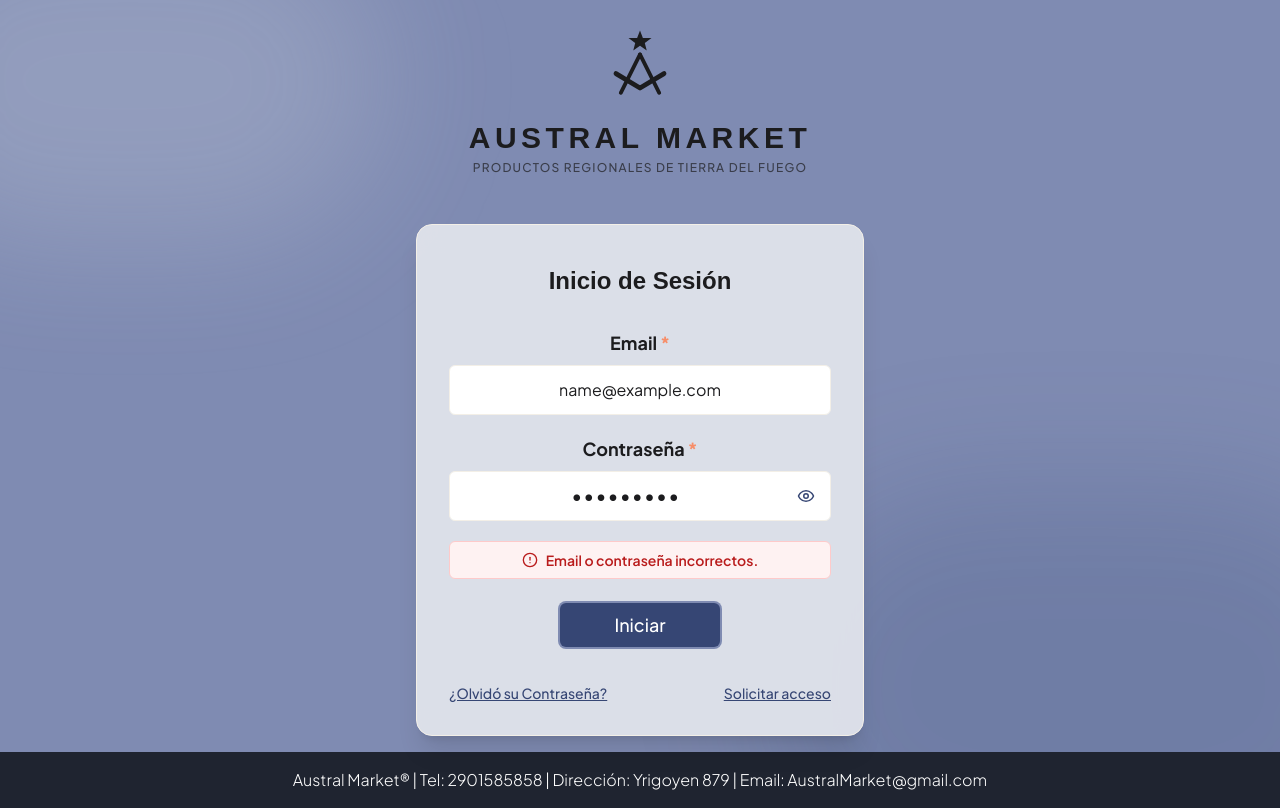
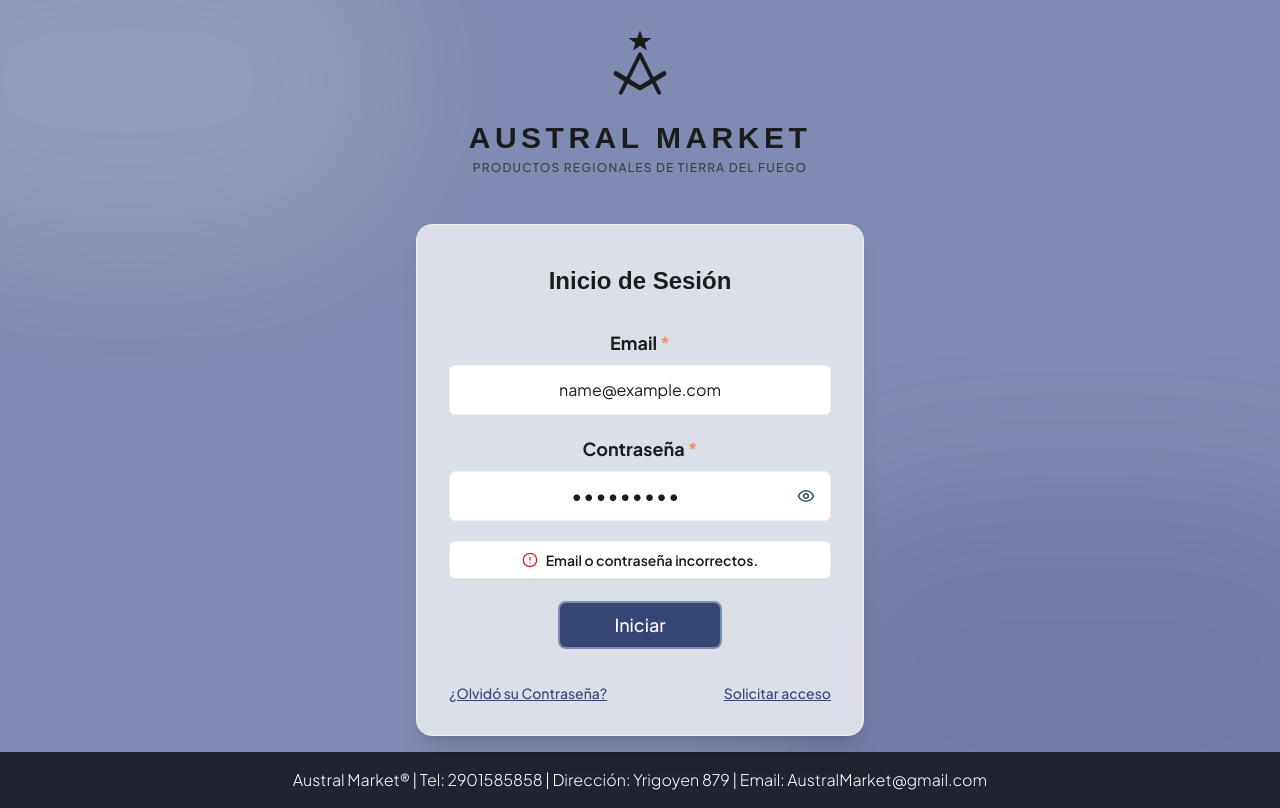
Before and after one commit to soyMat/Trabajo-Integrador-Disenio-de-Interfaces-GRUPO-2, a React (Vite) app: page /login in a window 1280 px wide. Both pictures are taken after typing "name@example.com", "Sample123" into the empty fields and a click on the button "Iniciar". Built offline with nearby package versions, Linux system fonts and the light colour scheme.

Commit message:
Correcion en login

```diff
--- a/src/components/Login.jsx
+++ b/src/components/Login.jsx
@@ -110,8 +110,8 @@ const Login = () => {
           </div>
 
           {errores.credenciales && (
-            <div className="flex items-center justify-center gap-2 rounded-md border border-red-200 bg-red-50 px-3 py-2 text-sm font-semibold text-red-700">
-              <AlertCircle size={16} />
+            <div className="flex items-center justify-center gap-2 rounded-md border border-brand-separator bg-white px-3 py-2 text-sm font-semibold text-brand-indigo shadow-sm">
+              <AlertCircle size={16} className="text-red-600" />
               {errores.credenciales}
             </div>
           )}
```
